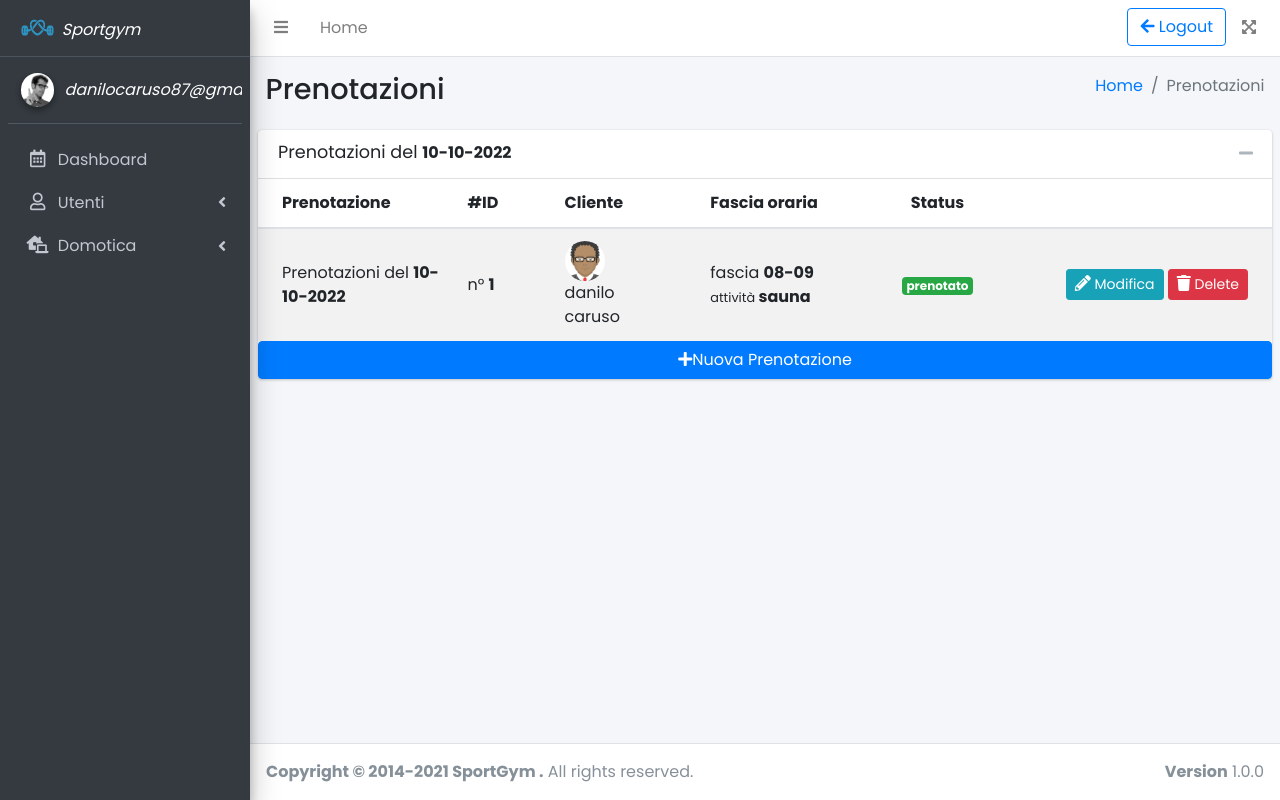
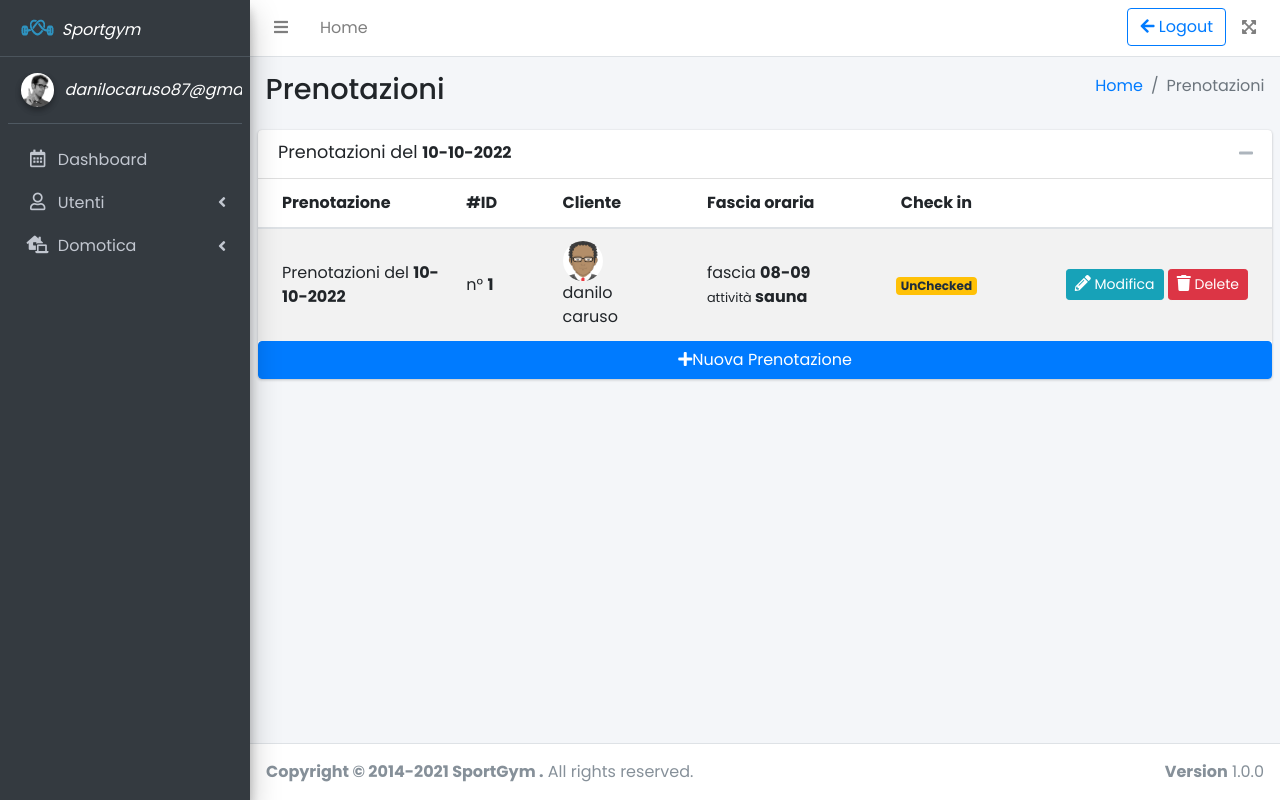
Before and after one commit to JackF007/Gestione_Palestra_Battle_CADMO, a PHP site: page /prenotazioni.php?day=1665439200 in a window 1280 px wide. Run offline with PHP 8.4, Linux system fonts and the light colour scheme; a user stored in the database is signed in; data comes from the database, SQL or seed files in the repository; some libraries are stand-ins or nearby versions.

Commit message:
Implementazione cheked unchecked flags

```diff
--- a/dashboard.php
+++ b/dashboard.php
@@ -864,7 +864,7 @@ $con->close();
                                                     Fascia oraria
                                                 </th>
                                                 <th style="width: 10%" class="text-center">
-                                                    Status
+                                                    Check in
                                                 </th>
 
                                             </tr>
@@ -873,7 +873,7 @@ $con->close();
                                             <?php
                                             $oggi = strtotime(date("Y-m-d"));
                                             include 'config.php';
-                                            $sql = "SELECT p.id_prenotazione, p.str_data, p.fascia_oraria, a.nome_attivita , p.id_utente_prenotazione , u.nome , u.cognome FROM prenotazioni as p join utenti as u on u.id_utente = p.id_utente_prenotazione join attivita as a on p.tipo_attivita = a.id_attivita WHERE str_data=$oggi and ( stato_prenotazione='intatta'or stato_prenotazione='modificata') order by p.fascia_oraria ";
+                                            $sql = "SELECT p.id_prenotazione, p.str_data, p.fascia_oraria, a.nome_attivita , p.id_utente_prenotazione , u.nome , u.cognome ,p.presenza FROM prenotazioni as p join utenti as u on u.id_utente = p.id_utente_prenotazione join attivita as a on p.tipo_attivita = a.id_attivita WHERE str_data=$oggi and ( stato_prenotazione='intatta'or stato_prenotazione='modificata') order by p.fascia_oraria ";
                                             $result = mysqli_query($con, $sql) or die(mysqli_error($con));
                                             if (mysqli_num_rows($result) > 0) {
                                                 while ($fetch = mysqli_fetch_array($result)) {
@@ -884,7 +884,7 @@ $con->close();
                                                     $utenteid = stripslashes($fetch['id_utente_prenotazione']);
                                                     $utenteN = stripslashes($fetch['nome']);
                                                     $utenteC = stripslashes($fetch['cognome']);
-
+                                                    $check= stripslashes($fetch['presenza']);
                                                     include 'element.php';
                                                 }
                                             }
--- a/element.php
+++ b/element.php
@@ -28,7 +28,10 @@
            </small>
        </td>
        <td class="project-state">
-           <span class="badge badge-success">prenotato</span>
+           <?php
+           if($check=="True"){ echo "<span class=\"badge badge-success\">Checked</span>";}
+           else echo "<span class=\"badge badge-warning\">UnChecked </span>"; ?>
+
        </td>
 
        <?php
--- a/prenotazioni.php
+++ b/prenotazioni.php
@@ -126,7 +126,7 @@ $mail_log = $_SESSION['session_email'];
                                         Fascia oraria
                                     </th>
                                     <th style="width: 5%" class="text-center">
-                                        Status
+                                        Check in
                                     </th>
                                     <th style="width: 30%">
                                     </th>
@@ -141,7 +141,7 @@ $mail_log = $_SESSION['session_email'];
                                     $day = $_GET['day'];
 
                                     include 'config.php';
-                                    $sql = "SELECT p.id_prenotazione, p.str_data, p.fascia_oraria, a.nome_attivita , p.id_utente_prenotazione , u.nome , u.cognome FROM prenotazioni as p join utenti as u on u.id_utente = p.id_utente_prenotazione join attivita as a on p.tipo_attivita = a.id_attivita WHERE str_data=$day and (stato_prenotazione='intatta'or stato_prenotazione='modificata') order by fascia_oraria ";
+                                    $sql = "SELECT p.id_prenotazione, p.str_data, p.fascia_oraria, a.nome_attivita , p.id_utente_prenotazione , u.nome , u.cognome, p.presenza FROM prenotazioni as p join utenti as u on u.id_utente = p.id_utente_prenotazione join attivita as a on p.tipo_attivita = a.id_attivita WHERE str_data=$day and (stato_prenotazione='intatta'or stato_prenotazione='modificata') order by fascia_oraria ";
 
                                     $result = mysqli_query($con, $sql) or die(mysqli_error($con));
                                     if (mysqli_num_rows($result) > 0) {
@@ -155,7 +155,7 @@ $mail_log = $_SESSION['session_email'];
                                             $utenteid = stripslashes($fetch['id_utente_prenotazione']);
                                             $utenteN = stripslashes($fetch['nome']);
                                             $utenteC = stripslashes($fetch['cognome']);
-
+                                            $check = stripslashes($fetch['presenza']);
                                             $k++;
 
                                             array_push($orari,  $fascia);
```
